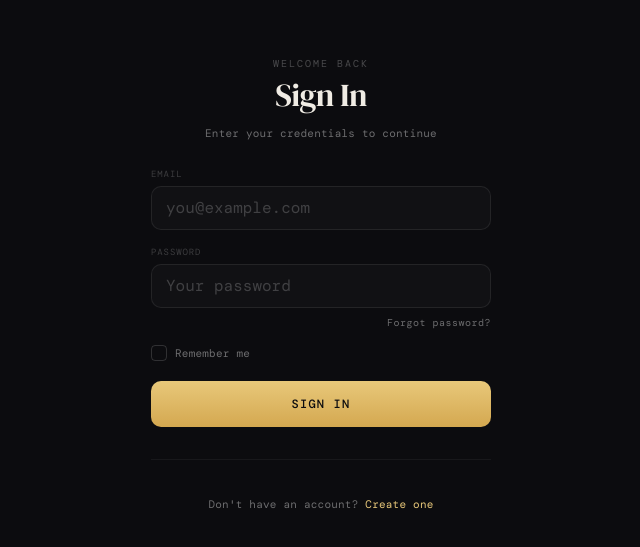
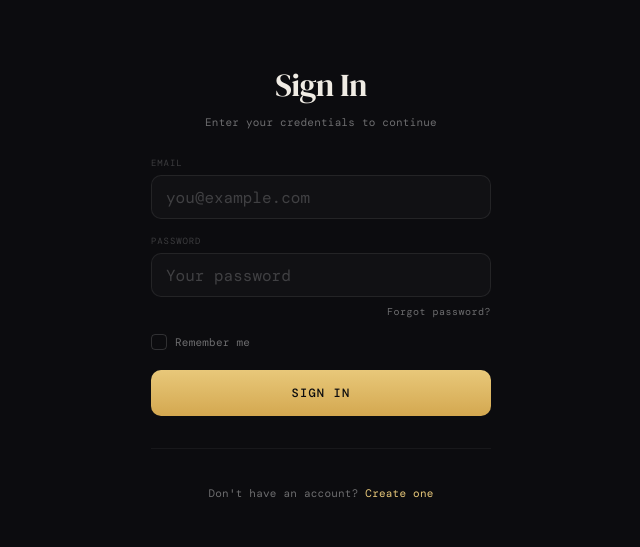
Before and after one commit to magnusoverli/sushe-online, a React (Vite) app in the folder mobile/: page /mobile/login in a window 1280 px wide. Shown: the part 103-650 px from the top of the page, without its empty margins (319-959 px from the left). Built offline with nearby package versions, Linux system fonts and the light colour scheme; no server answers; a web font is replaced by a local one.

Commit message:
Remove 'Welcome back' eyebrow text from login page

```diff
--- a/mobile/src/pages/LoginPage.tsx
+++ b/mobile/src/pages/LoginPage.tsx
@@ -75,7 +75,6 @@ export function LoginPage() {
       <div className="auth-card">
         {/* Header */}
         <div className="auth-header">
-          <span className="auth-header__eyebrow">Welcome back</span>
           <h1 className="auth-header__title">Sign In</h1>
           <p className="auth-header__subtitle">
             Enter your credentials to continue
```
Also changed, not shown: 1 other file (tests, documents, lock files or other folders).
